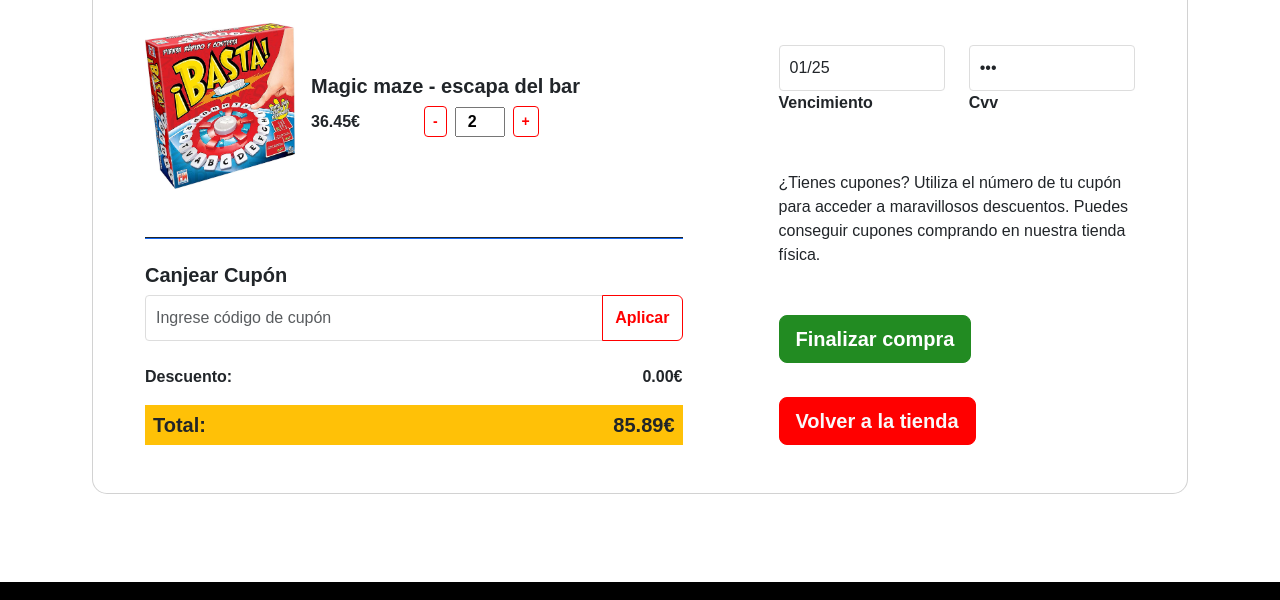
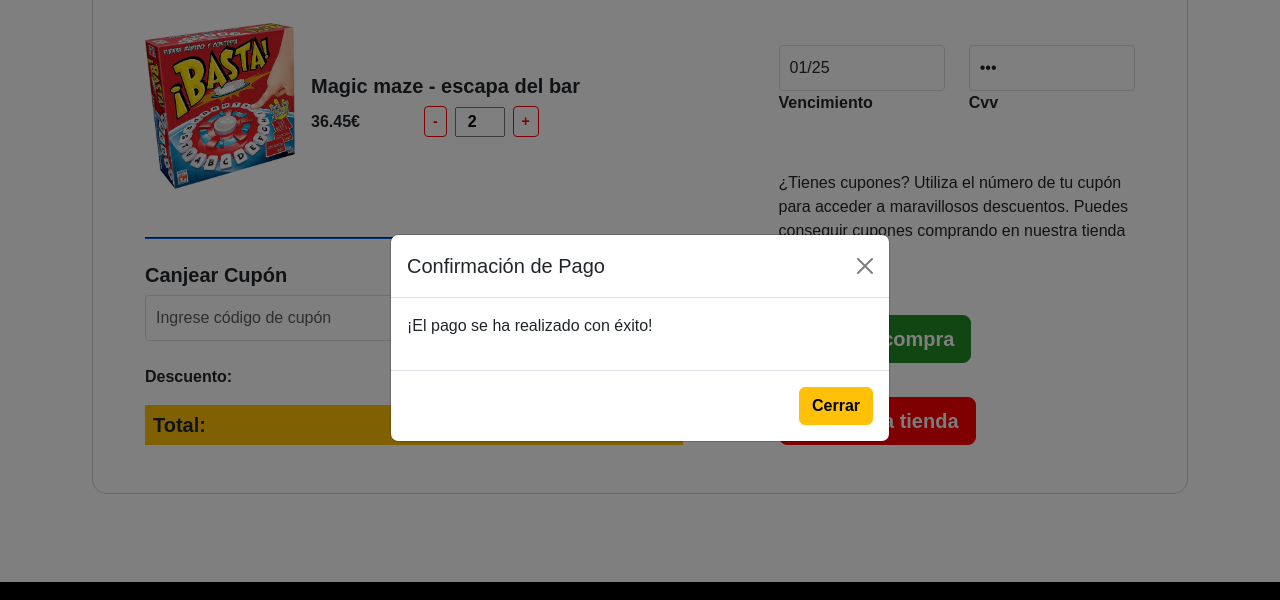
Before and after one commit to DarkestIowaMedac/TrabajoBoostrap, a website: page html/carrito.html in a window 1280 px wide. Both pictures are taken after a click on the button "Finalizar compra". Shown: the part 511-1111 px from the top of the page. Drawn offline with nearby package versions, Linux system fonts and the light colour scheme; files that its build step writes are made by us from their sources; some icons are missing.

Commit message:
Pagina web TERMINADA

```diff
--- a/html/carrito.html
+++ b/html/carrito.html
@@ -71,7 +71,7 @@
                                             <div class="flex-grow-1 ms-3">
                                                 <a href="#!" class="float-end text-black"><i class="fas fa-times"></i></a>
                                                 <h5 class="text-dark fw-bold">¡Basta! - Di tantas como puedas</h5>
-                                                <div class="d-flex align-items-center">
+                                                <div class="d-sm-flex align-items-center">
                                                     <p class="fw-bold mb-0 me-5 pe-3">12.99€</p>
                                                     <div class="number-input d-flex align-items-center">
                                                         <button class="btn btn-outline-secondary btn-sm minus fw-bold hover-light">-</button>
@@ -90,7 +90,7 @@
                                             <div class="flex-grow-1 ms-3">
                                                 <a href="#!" class="float-end text-black"><i class="fas fa-times"></i></a>
                                                 <h5 class="text-dark fw-bold">Magic maze - escapa del bar</h5>
-                                                <div class="d-flex align-items-center">
+                                                <div class="d-sm-flex align-items-center">
                                                     <p class="fw-bold mb-0 me-5 pe-3">36.45€</p>
                                                     <div class="number-input d-flex align-items-center">
                                                         <button class="btn btn-outline-secondary btn-sm minus fw-bold hover-light">-</button>
@@ -149,11 +149,40 @@
                                             </div>
 
                                             <p class="mb-5">¿Tienes cupones? Utiliza el número de tu cupón para acceder a maravillosos descuentos. Puedes conseguir cupones comprando en nuestra tienda física.</p>
+                                            <!--EL MODAL-->
+                                            <button type="button" class="btn btn-primary btn-block btn-lg fw-bold finalcompra">Finalizar compra</button>
+                                            <div class="modal fade" id="pagoModal" tabindex="-1" aria-labelledby="pagoModalLabel" aria-hidden="true">
+                                                <div class="modal-dialog modal-dialog-centered">
+                                                  <div class="modal-content">
+                                                    <div class="modal-header">
+                                                      <h5 class="modal-title" id="pagoModalLabel">Confirmación de Pago</h5>
+                                                      <button type="button" class="btn-close" data-bs-dismiss="modal" aria-label="Close"></button>
+                                                    </div>
+                                                    <div class="modal-body">
+                                                      <p>¡El pago se ha realizado con éxito!</p>
+                                                    </div>
+                                                    <div class="modal-footer">
+                                                      <button type="button" class="btn btn-primary fw-bold" data-bs-dismiss="modal">Cerrar</button>
+                                                    </div>
+                                                  </div>
+                                                </div>
+                                              </div>
 
-                                            <button type="button" class="btn btn-primary btn-block btn-lg fw-bold finalcompra">Finalizar compra</button>
+                                              <script>
+                                              document.addEventListener('DOMContentLoaded', function() {
+                                                const finalizarCompraBtn = document.querySelector('.finalcompra');
+                                                const pagoModal = new bootstrap.Modal(document.getElementById('pagoModal'));
 
+                                                finalizarCompraBtn.addEventListener('click', function(event) {
+                                                  event.preventDefault();
+                                                  pagoModal.show();
+                                                });
+                                              });
+                                              </script>
+
+                                            <!--FIN DEL MODAL-->
                                             <h5 class="fw-bold mb-5" style="position: absolute; bottom: 0;">
-                                                <a href="#!" class="btn text-light btn-secondary btn-block btn-lg fw-bold">Volver a la tienda</a>
+                                                <a href="./catalogo.html" class="btn text-light btn-secondary btn-block btn-lg fw-bold">Volver a la tienda</a>
                                             </h5>
                                         </form>
                                     </div>
```
